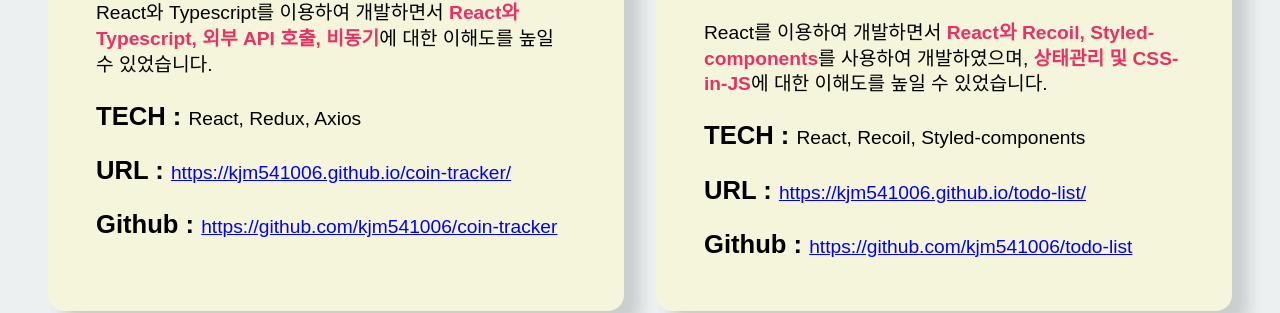
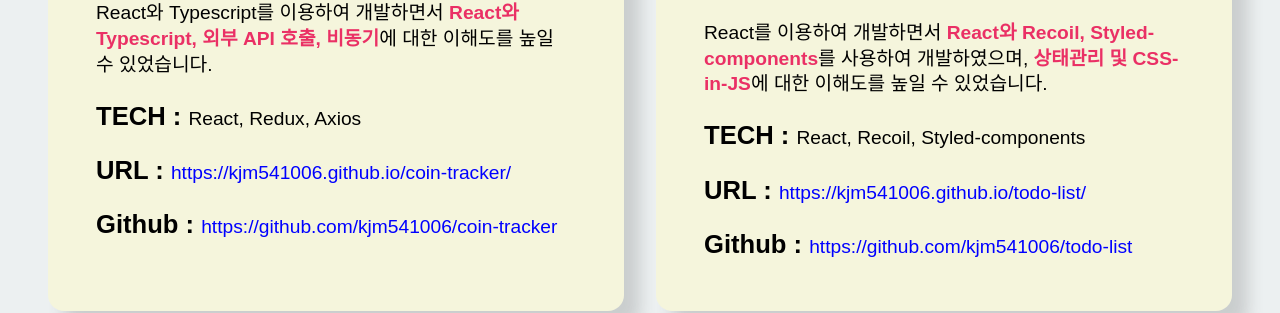
Before and after one commit to kjm541006/portfolio, a Next.js app: page / in a window 1280 px wide. Shown: the part 3549-3862 px from the top of the page. Built offline with nearby package versions, Linux system fonts and the light colour scheme; a web font is replaced by a local one.

Commit message:
프로젝트 url 디테일 수정

```diff
--- a/components/Projects.js
+++ b/components/Projects.js
@@ -1,4 +1,4 @@
-import React from "react";
+import React, { Fragment } from "react";
 import styles from "./Projects.module.css";
 import "react-responsive-carousel/lib/styles/carousel.min.css";
 import ProjectInfo from "./projectComponents/ProjectsInfo";
@@ -163,7 +163,7 @@
   const projectInfos = [COINS_INFO, TODOS_INFO, CATCHJOB_INFO, PORTFOLIO_INFO];
 
   return (
-    <>
+    <Fragment>
       <div className={styles.projects_wrapper} id="projects">
         <div className={styles.projects_title}>
           <div className={styles.projects_title_text}>Projects</div>
@@ -174,7 +174,7 @@
           ))}
         </div>
       </div>
-    </>
+    </Fragment>
   );
 };
 
--- a/components/Projects.module.css
+++ b/components/Projects.module.css
@@ -76,8 +76,12 @@
 }
 
 .projects_info_detail_content > a {
+  text-decoration: none;
+  color: blue;
+}
+
+.projects_info_detail_content > a:hover {
   text-decoration: underline;
-  color: blue;
 }
 
 .red {
```
